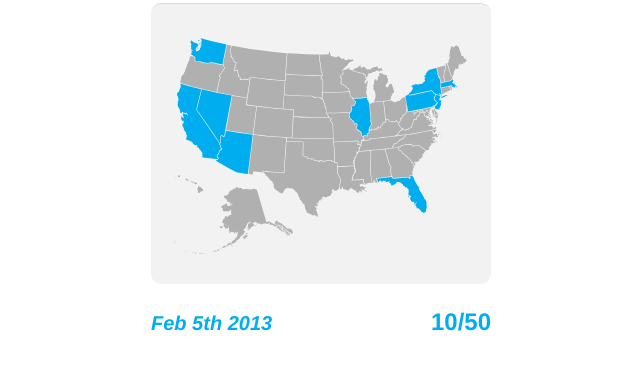
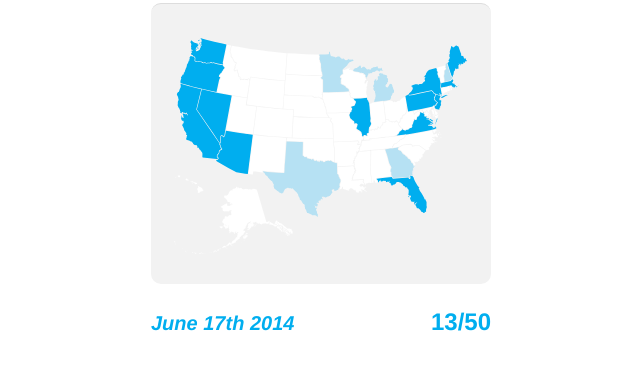
Before and after one commit to vyder/states, a plain HTML site: page index.html in a window 1280 px wide. Shown: the part 55-424 px from the top of the page, without its empty margins (319-959 px from the left). Drawn offline with Linux system fonts and the light colour scheme.

Commit message:
Add states: OR, ME

```diff
--- a/index.html
+++ b/index.html
@@ -29,7 +29,7 @@
 	}
 
 	#visited{
-		color:#b0b0b0;
+		color:white;
 	}
 
 	#visited li#az,
@@ -37,13 +37,26 @@
 	#visited li#fl,
 	#visited li#il,
 	#visited li#ma,
+	#visited li#me,
 	#visited li#nv,
 	#visited li#nj,
 	#visited li#ny,
+	#visited li#or,
 	#visited li#pa,
+	#visited li#va,
 	#visited li#wa
 	{
 		color: #00AEEF;
+	}
+
+	/* Passing through */
+	#visited li#ga,
+	#visited li#mi,
+	#visited li#mn,
+	#visited li#nh,
+	#visited li#tx
+	{
+		color: #B6E1F3;
 	}
 
 	div.count {
@@ -119,8 +132,8 @@
 		<li data-state="wy" id="wy">y</li>
 	</ul>
 	<div class="count">
-		<h1 class="pull-left"><small><em>Feb 5th 2013</em></small></h1>
-		<h1 class="pull-right">10/50</h1>
+		<h1 class="pull-left"><small><em>June 17th 2014</em></small></h1>
+		<h1 class="pull-right">13/50</h1>
 	</div>
 	<div class="clear"></div>
 
```
